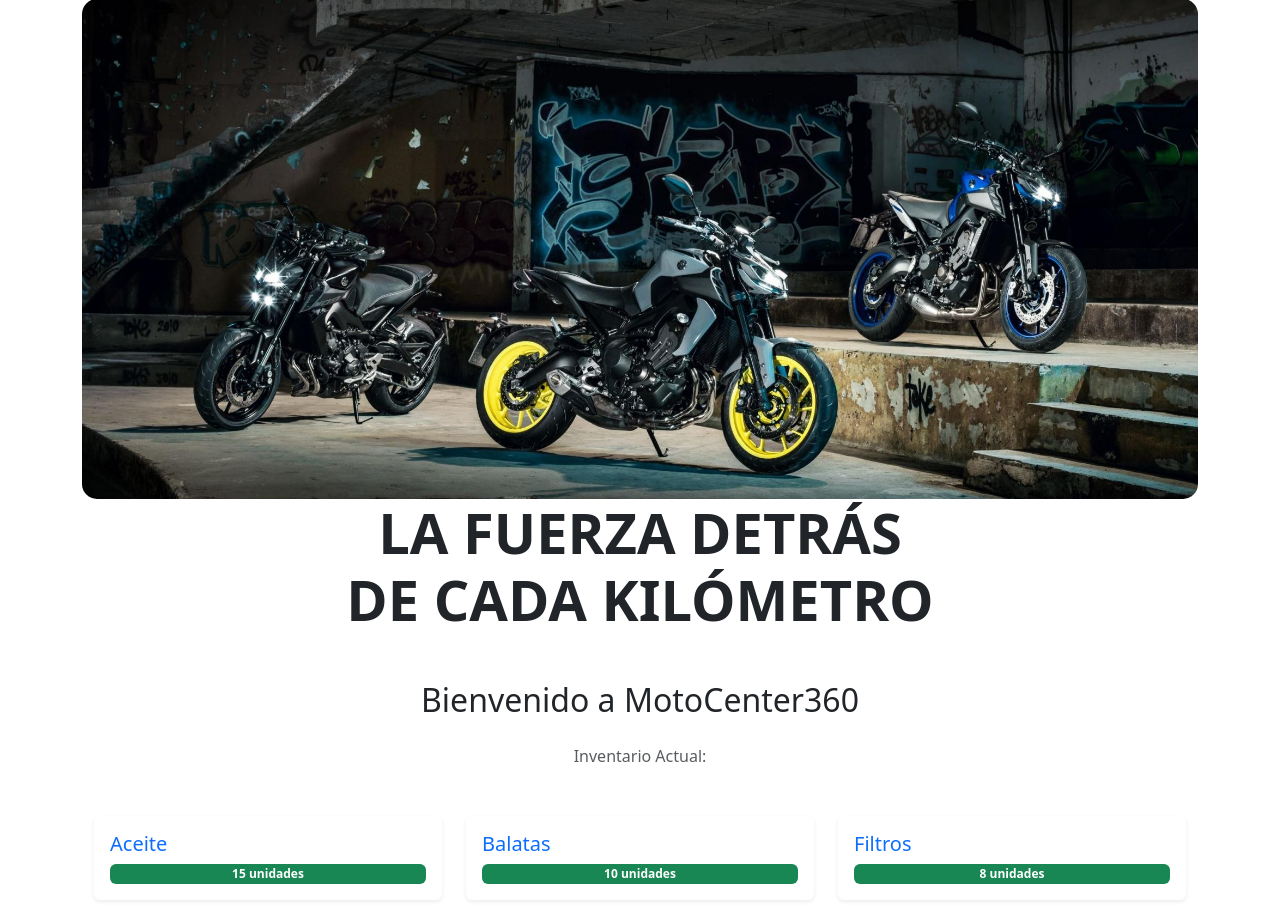
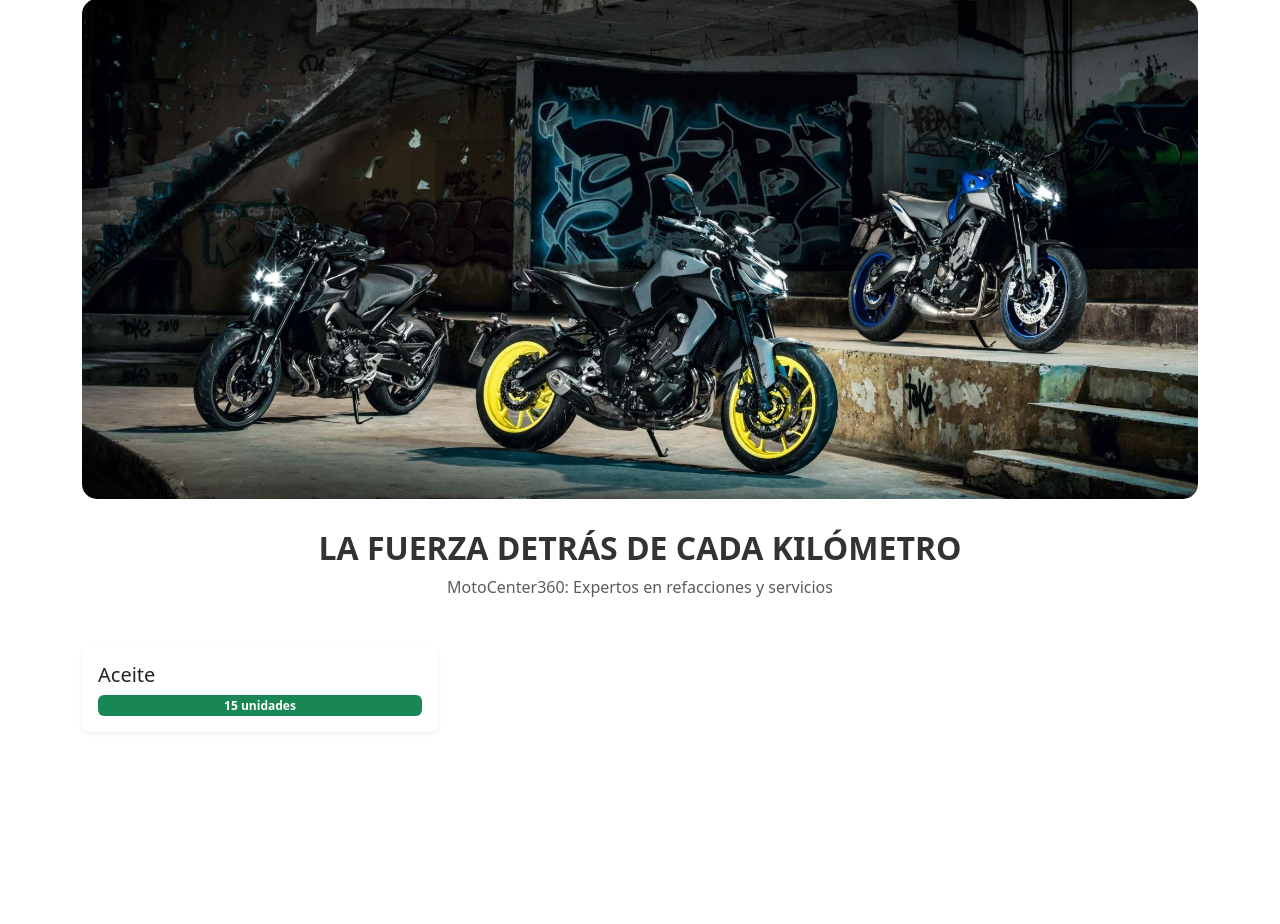
Before and after one commit to luisgonzalez-tech/MotoCenter360, a Flask app: page / in a window 1280 px wide. Shown: the part 81-1005 px from the top of the page. After the commit the page ends 814 px from the top, so only its background shows below. Run offline with Flask 3, Linux system fonts and the light colour scheme.

Commit message:
Update index.html

```diff
--- a/templates/index.html
+++ b/templates/index.html
@@ -1,41 +1,26 @@
 {% extends 'base.html' %}
 {% block content %}
 
-<!-- Contenedor del Banner -->
+<!-- Imagen sola en el contenedor -->
 <div class="hero-container">
     <img src="{{ url_for('static', filename='img/motos/banner.jpg') }}" alt="Moto Banner" class="hero-image">
+</div>
 
-    <!-- Texto alineado y centrado sobre la imagen -->
-    <div class="hero-text-overlay">
-        <h1 class="display-4 fw-bold">LA FUERZA DETRÁS<br>DE CADA KILÓMETRO</h1>
-    </div>
+<!-- Texto debajo de la imagen -->
+<div class="hero-text-section text-center mb-5">
+    <h1 class="fw-bold">LA FUERZA DETRÁS DE CADA KILÓMETRO</h1>
+    <p class="text-muted">MotoCenter360: Expertos en refacciones y servicios</p>
 </div>
 
 <!-- Inventario -->
-<div class="container mt-5">
-    <h2 class="text-center mb-4">Bienvenido a MotoCenter360</h2>
-    <p class="text-center text-muted mb-5">Inventario Actual:</p>
-
-    <div class="row g-4">
-        <div class="col-md-4">
-            <div class="card h-100 shadow-sm border-0 p-3">
-                <h5 class="text-primary">Aceite</h5>
-                <span class="badge bg-success">15 unidades</span>
-            </div>
-        </div>
-        <div class="col-md-4">
-            <div class="card h-100 shadow-sm border-0 p-3">
-                <h5 class="text-primary">Balatas</h5>
-                <span class="badge bg-success">10 unidades</span>
-            </div>
-        </div>
-        <div class="col-md-4">
-            <div class="card h-100 shadow-sm border-0 p-3">
-                <h5 class="text-primary">Filtros</h5>
-                <span class="badge bg-success">8 unidades</span>
-            </div>
+<div class="row g-4">
+    <div class="col-md-4">
+        <div class="card h-100 shadow-sm border-0 p-3">
+            <h5>Aceite</h5>
+            <span class="badge bg-success">15 unidades</span>
         </div>
     </div>
+    <!-- Repite para las otras cards -->
 </div>
 
 {% endblock %}
```
